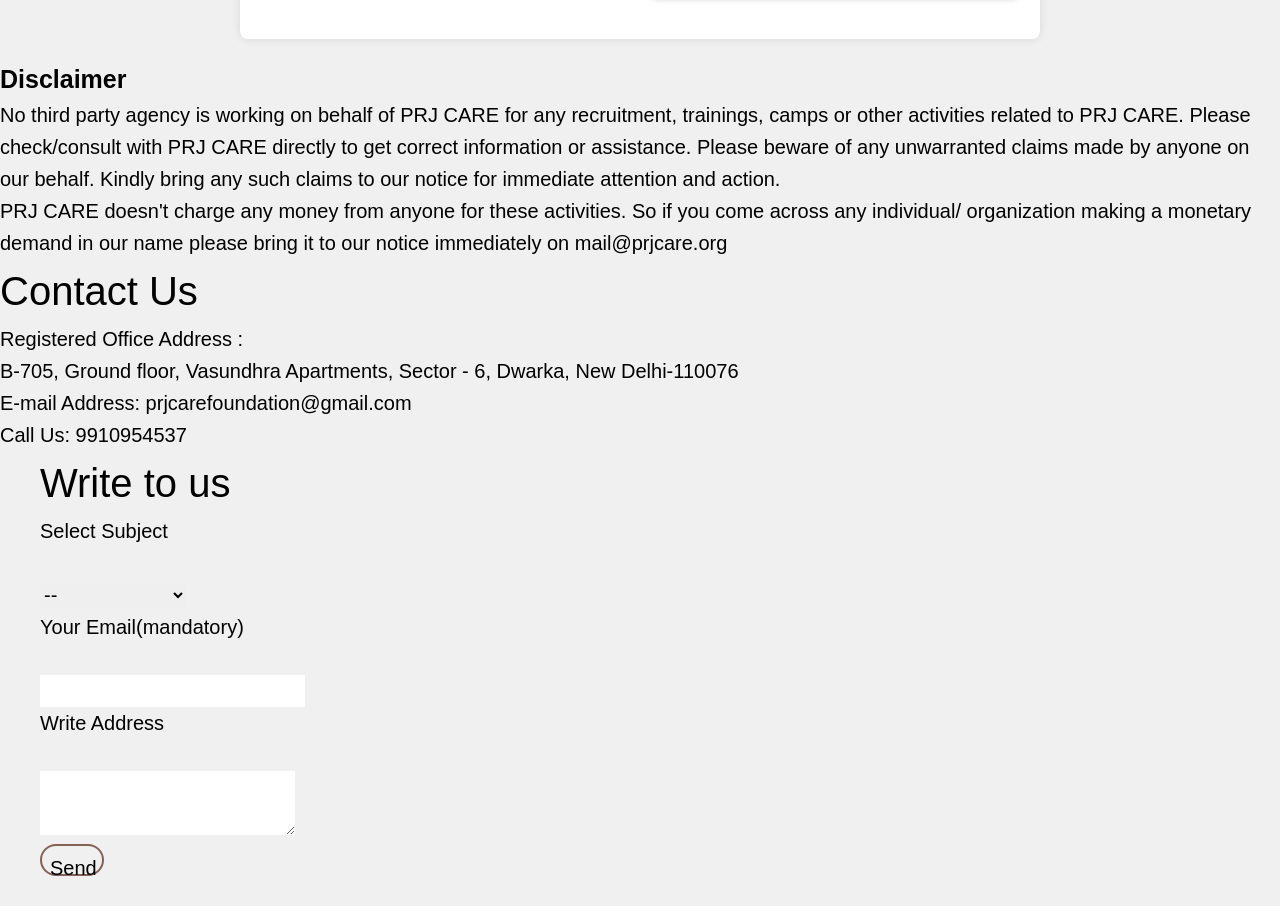
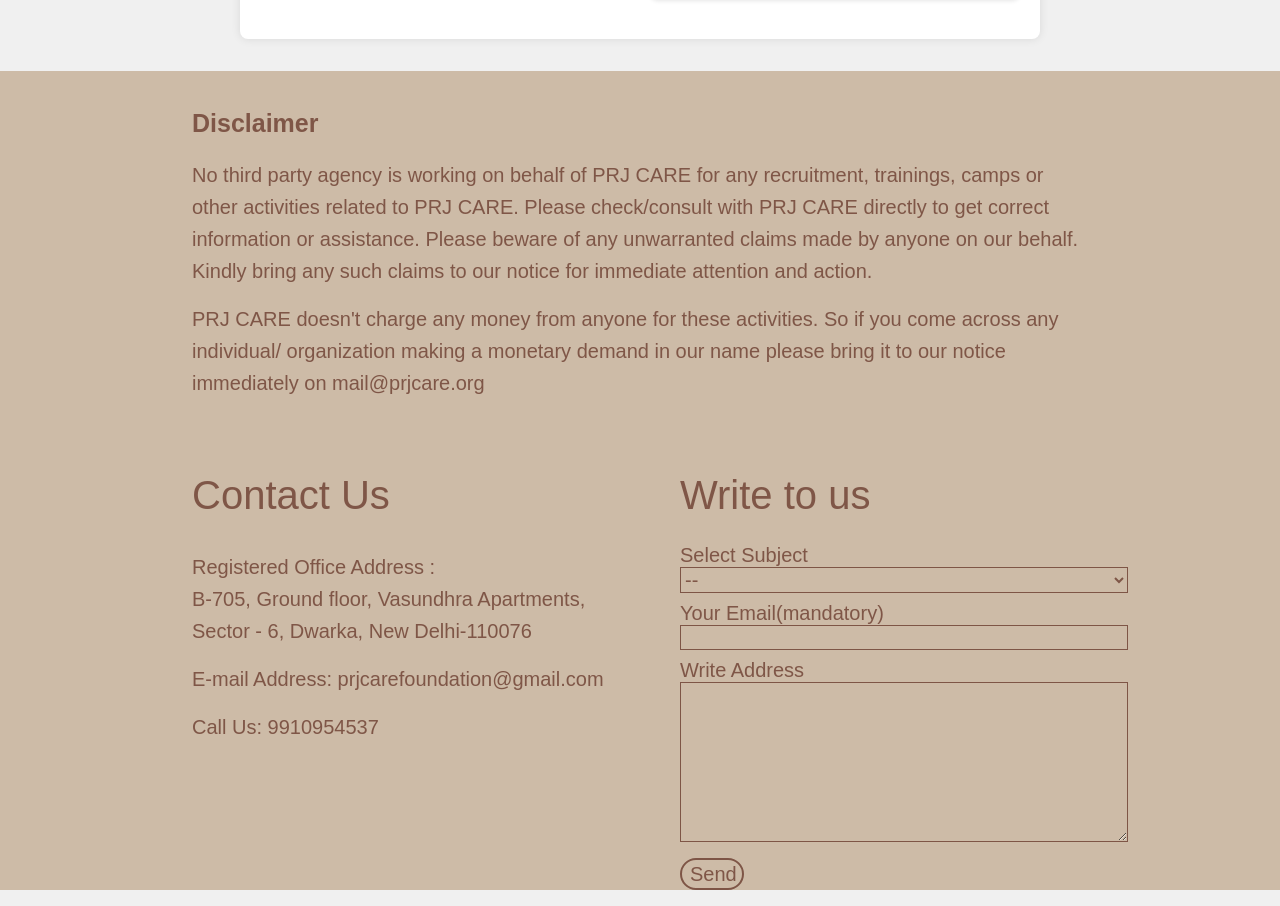
Before and after one commit to amanpandey2587/PRJ-CARE-WEB0, a website built with Vite: page AboutUs.html in a window 1280 px wide. Shown: the part 3481-4387 px from the top of the page. Before the commit the page ends 4365 px from the top, so only its background shows below. Built offline with nearby package versions, Linux system fonts and the light colour scheme; a web font is replaced by a local one.

Commit message:
Update AboutUs.css

```diff
--- a/AboutUs.css
+++ b/AboutUs.css
@@ -96,3 +96,60 @@
       gap: 20px;
     }
   }
+
+/* footer css */
+.bottom{
+  padding-top: 2rem;
+  background-color: #cdbba7;
+  margin-top: 2rem;
+}
+
+.bottomcontent{
+
+  max-width: 70%;
+  margin: 0 auto;
+  color: rgb(107 61 47 / 80%);
+  font-weight: 520;
+}
+
+.bottom-upper{
+  width: 100%;
+}
+
+.bottomcontent h2{
+  padding-bottom: 1.5rem;
+}
+
+.bottomcontent p{
+  padding-bottom: 1rem;
+}
+
+.bottom-lower{
+  display: flex;
+  width: 100%;
+  padding-top: 3rem;
+
+}
+
+.inputbox{
+  width: 100%;
+  background-color: transparent;
+  border: 1.7px solid rgb(107 61 47 / 80%);
+}
+
+
+.left-bottom{
+  min-width: 50%;
+}
+.right-bottom{
+  min-width: 50%;
+}
+
+#message{
+  height: 10rem;
+}
+
+.label{
+
+  line-height: 0.5rem;
+}
```
